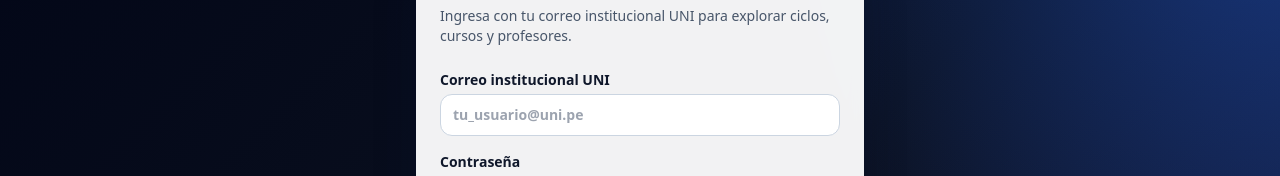
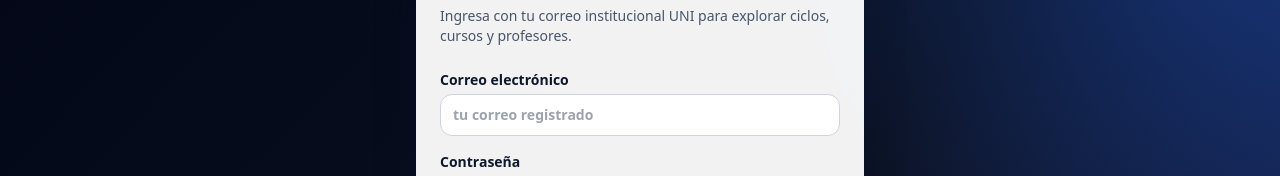
Before and after one commit to alvarocacedaf-dev/fiqt-reviews, a Next.js app: page /login in a window 1280 px wide. Shown: the part 147-323 px from the top of the page. Built offline with nearby package versions, Linux system fonts and the light colour scheme; no server answers.

Commit message:
Permitir acceso de administradores externos

```diff
--- a/components/AuthForm.tsx
+++ b/components/AuthForm.tsx
@@ -17,9 +17,9 @@
     const email = String(form.get('email')).trim().toLowerCase();
     const password = String(form.get('password'));
 
-    if (!email.endsWith(UNI_EMAIL_DOMAIN)) {
+    if (mode === 'register' && !email.endsWith(UNI_EMAIL_DOMAIN)) {
       setLoading(false);
-      setError('Para crear o ingresar a FIQT Reviews debes usar un correo institucional que termine en @uni.pe.');
+      setError('Para crear una cuenta de estudiante debes usar un correo institucional que termine en @uni.pe.');
       return;
     }
 
@@ -56,16 +56,16 @@
       )}
 
       <label className="block text-sm font-semibold">
-        Correo institucional UNI
+        {mode === 'register' ? 'Correo institucional UNI' : 'Correo electrónico'}
         <input
           required
           type="email"
           name="email"
           className="input mt-1"
           autoComplete="email"
-          placeholder="tu_usuario@uni.pe"
-          pattern="^[^@\s]+@uni\.pe$"
-          title="Usa un correo institucional que termine en @uni.pe"
+          placeholder={mode === 'register' ? 'tu_usuario@uni.pe' : 'tu correo registrado'}
+          pattern={mode === 'register' ? '^[^@\\s]+@uni\\.pe$' : undefined}
+          title={mode === 'register' ? 'Usa un correo institucional que termine en @uni.pe' : 'Ingresa el correo de tu cuenta'}
         />
       </label>
 
--- a/components/PasswordResetRequestForm.tsx
+++ b/components/PasswordResetRequestForm.tsx
@@ -2,8 +2,6 @@
 
 import { useState } from 'react';
 import { createClient } from '@/lib/supabase/client';
-
-const UNI_EMAIL_DOMAIN = '@uni.pe';
 
 export function PasswordResetRequestForm() {
   const [message, setMessage] = useState('');
@@ -16,12 +14,6 @@
     setError('');
 
     const email = String(form.get('email')).trim().toLowerCase();
-
-    if (!email.endsWith(UNI_EMAIL_DOMAIN)) {
-      setLoading(false);
-      setError('Usa tu correo institucional UNI que termine en @uni.pe.');
-      return;
-    }
 
     const db = createClient();
     const { error: resetError } = await db.auth.resetPasswordForEmail(email, {
@@ -41,16 +33,14 @@
   return (
     <form action={submit} className="space-y-4">
       <label className="block text-sm font-semibold">
-        Correo institucional UNI
+        Correo electrónico de la cuenta
         <input
           required
           type="email"
           name="email"
           className="input mt-1"
           autoComplete="email"
-          placeholder="tu_usuario@uni.pe"
-          pattern="^[^@\s]+@uni\.pe$"
-          title="Usa un correo institucional que termine en @uni.pe"
+          placeholder="tu correo registrado"
         />
       </label>
 
```
